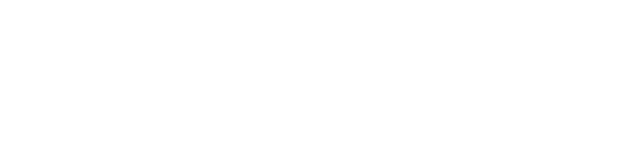
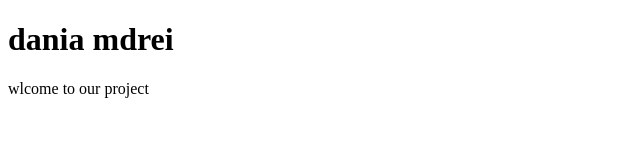
Before and after one commit to daniamdrei/OurProject, a plain HTML site: page index.html in a window 1280 px wide. Shown: the whole page, without its empty margins (0-640 px from the left). Drawn offline with Linux system fonts and the light colour scheme.

Commit message:
from dania

```diff
--- a/index.html
+++ b/index.html
@@ -6,6 +6,7 @@
     <title>Document</title>
 </head>
 <body>
-
+    <h1>dania mdrei </h1>
+    <p>wlcome to our project</p>
 </body>
 </html>
```
